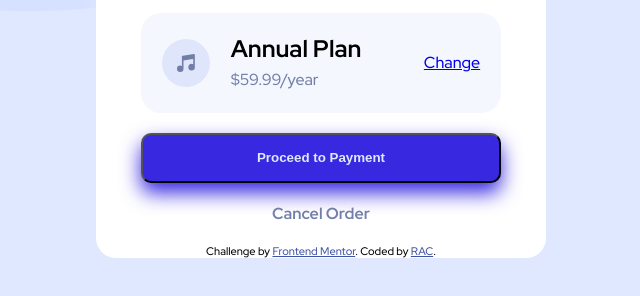
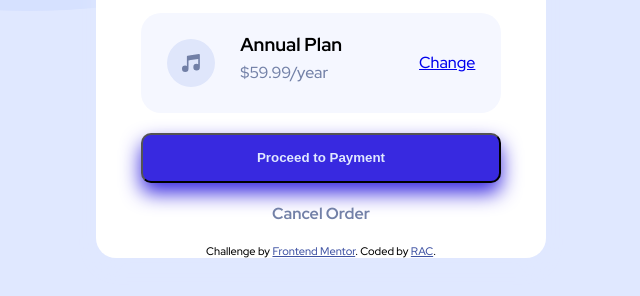
Before and after one commit to Layorr/order-summary-component-main-2, a plain HTML site: page index.html in a window 1280 px wide. Shown: the part 426-722 px from the top of the page, without its empty margins (319-959 px from the left). Drawn offline with Linux system fonts and the light colour scheme.

Commit message:
reduced annual plan size

```diff
--- a/index.html
+++ b/index.html
@@ -29,7 +29,7 @@
     <div class="plan">
       <img src="/images/icon-music.svg" alt="">
       <div class="text">
-        <h2>Annual Plan</h2>
+        <h3>Annual Plan</h3>
         <p>$59.99/year</p>
       </div>
       <a href="#">Change</a>
--- a/style.scss
+++ b/style.scss
@@ -45,7 +45,7 @@ body{
             }
             .text{
                 text-align: left;
-                h2{
+                h3{
                   margin-bottom: 5px;
                 }
                 p{
```
Also changed, not shown: style.css.
